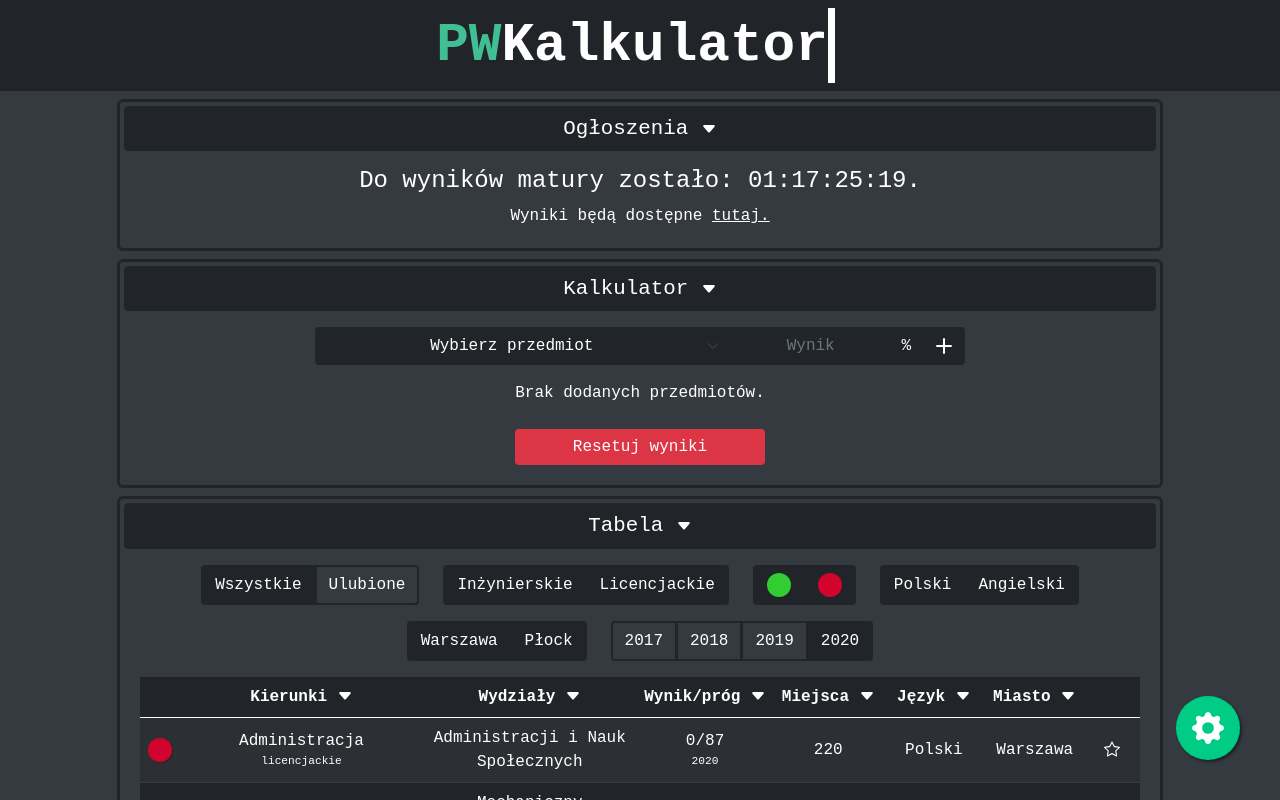
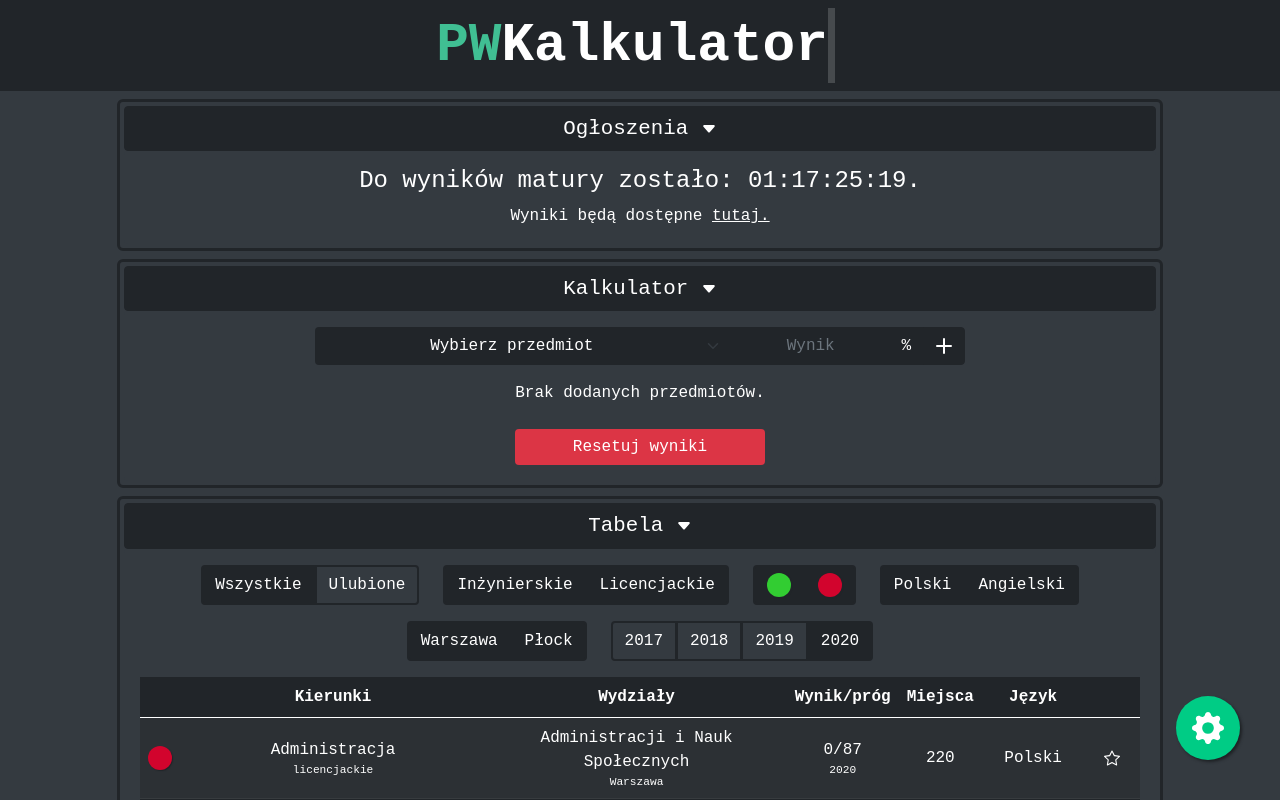
Before and after one commit to Zeraye/pw-progi, a React (Create React App) app in the folder wut-calculator/: page / in a window 1280 px wide. Shown: the top 800 px of the page. Built offline with nearby package versions, Linux system fonts and the light colour scheme.

Commit message:
Arrows shows only next to actually sorted value

```diff
--- a/wut-calculator/src/components/Table/Data.js
+++ b/wut-calculator/src/components/Table/Data.js
@@ -53,12 +53,14 @@ const NOTFAV = (
 const Data = (props) => {
   const [majors, setMajors] = useState(props.majors);
   const [ascending, setAscending] = useState(-1);
+  const [currentSort, setCurrentSort] = useState();
 
   useEffect(() => {
     setMajors(props.majors);
   }, [props.majors]);
 
   const requestSortString = (key) => {
+    setCurrentSort(key);
     majors.sort((a, b) => {
       if (a[key] > b[key]) return ascending;
 
@@ -73,6 +75,7 @@ const Data = (props) => {
   };
 
   const requestSortNumber = (key) => {
+    setCurrentSort(key);
     majors.sort((a, b) => {
       if (+a[key][props.year] > +b[key][props.year]) return ascending;
 
@@ -91,14 +94,17 @@ const Data = (props) => {
       <tr key={major.id}>
         <td>{major.passed ? PASSED : FAILED}</td>
         <td>
-          <div>
-            <div>{major.major}</div>
-            <p className={`mb-0 ${classes.major__type}`}>
-              {major.type === "engineering" ? ENGINEERING : BACHELOR}
-            </p>
-          </div>
+          {major.major}
+          <p className={`mb-0 ${classes.major__type}`}>
+            {major.type === "engineering" ? ENGINEERING : BACHELOR}
+          </p>
         </td>
-        <td>{major.faculty}</td>
+        <td>
+          {major.faculty}
+          <p className={`mb-0 ${classes.major__type}`}>
+            {major.loc === "warsaw" ? WARSAW : PLOCK}
+          </p>
+        </td>
         <td>
           <div>
             <div>
@@ -109,7 +115,6 @@ const Data = (props) => {
         </td>
         <td>{major.spots}</td>
         <td>{major.lang === "pl" ? PL : ENG}</td>
-        <td>{major.loc === "warsaw" ? WARSAW : PLOCK}</td>
         <td onClick={() => props.updateFavMajors(major.id)}>
           {major.fav ? FAV : NOTFAV}
         </td>
@@ -135,31 +140,31 @@ const Data = (props) => {
               name="Kierunki"
               sortFunc={requestSortString}
               sortType="major"
+              activeArrow={currentSort === "major"}
             />
             <TableHeader
               name="Wydziały"
               sortFunc={requestSortString}
               sortType="faculty"
+              activeArrow={currentSort === "faculty"}
             />
             <TableHeader
               name="Wynik/próg"
               sortFunc={requestSortNumber}
               sortType="thold"
+              activeArrow={currentSort === "thold"}
             />
             <TableHeader
               name="Miejsca"
               sortFunc={requestSortString}
               sortType="spots"
+              activeArrow={currentSort === "spots"}
             />
             <TableHeader
               name="Język"
               sortFunc={requestSortString}
               sortType="lang"
-            />
-            <TableHeader
-              name="Miasto"
-              sortFunc={requestSortString}
-              sortType="loc"
+              activeArrow={currentSort === "lang"}
             />
             <th></th>
           </tr>
--- a/wut-calculator/src/components/Table/TableHeader.js
+++ b/wut-calculator/src/components/Table/TableHeader.js
@@ -46,7 +46,7 @@ const TableHeader = (props) => {
         changeArrowHandler();
       }}
     >
-      {props.name} {arrow}
+      {props.name} {props.activeArrow ? arrow : ""}
     </th>
   );
 };
```
